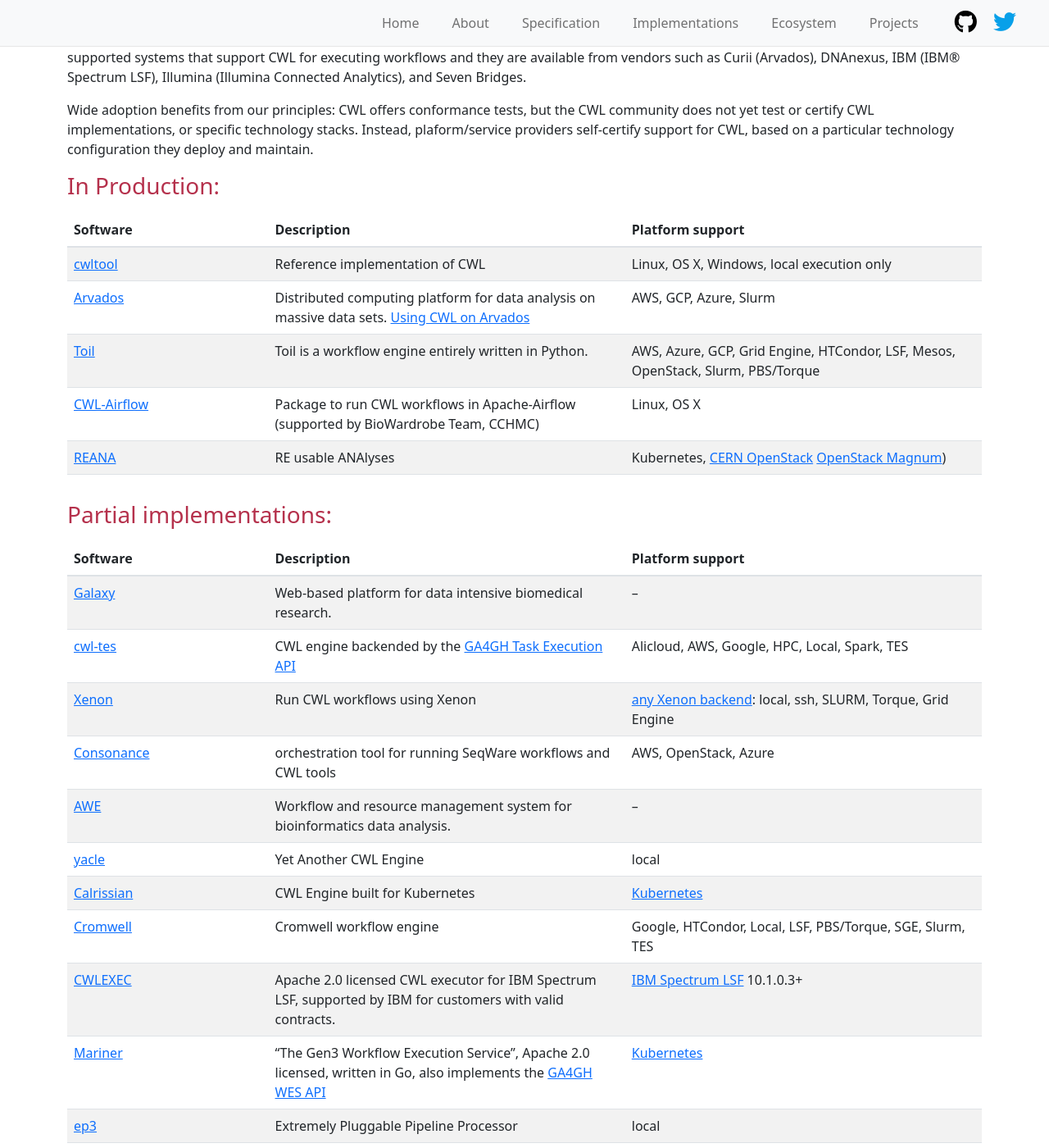
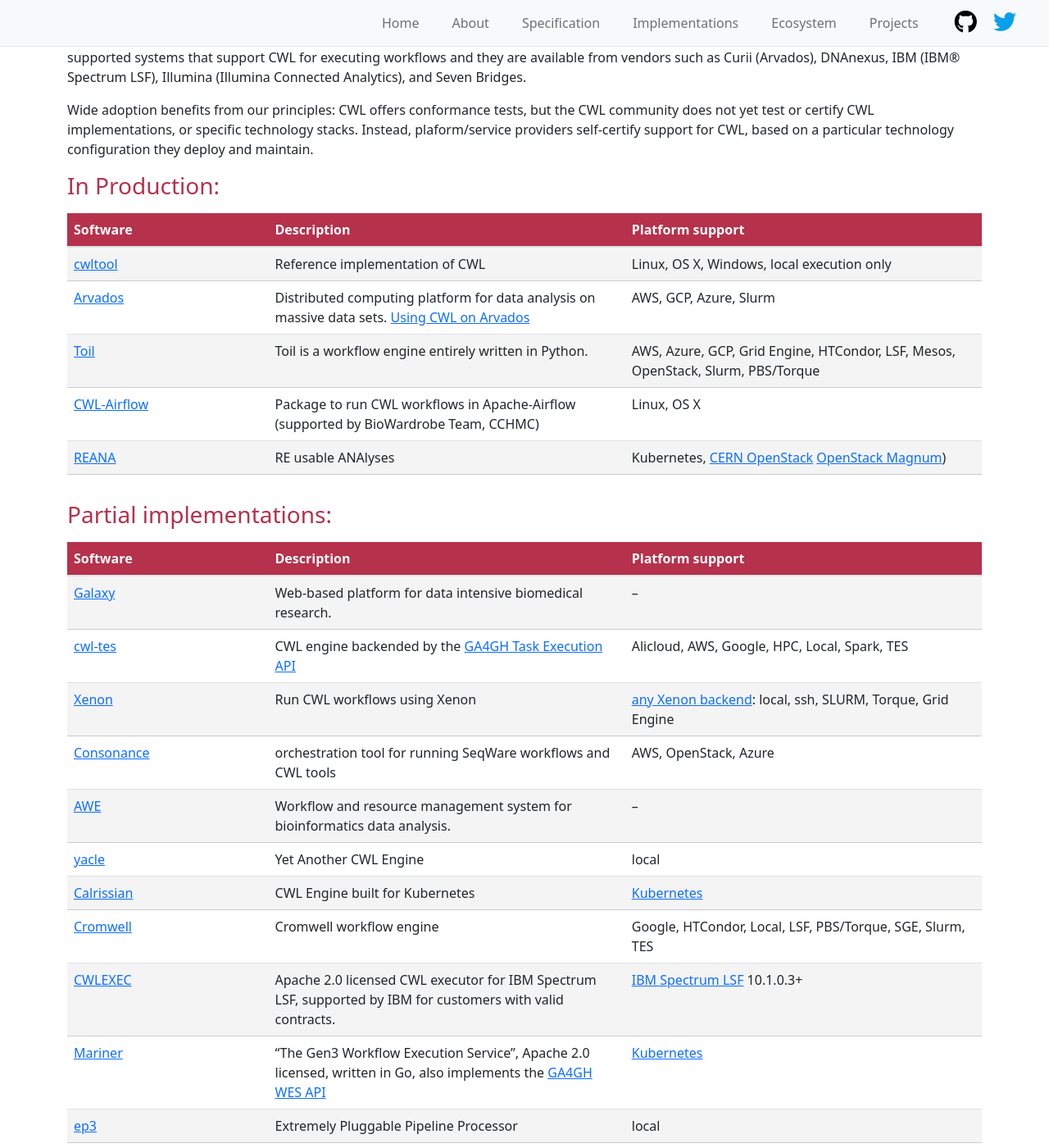
Before and after one commit to common-workflow-language/cwl-website, a Jekyll site: the page built from content/implementations.md, in a window 1280 px wide and 1400 px high, scrolled down 271 px. Shown: the whole window at 82% size. Built offline with Jekyll 4.4.1, drawn with Linux system fonts in a browser that asks for light colours.

Commit message:
Improve Table responsiveness. Add new color scheme to Implementations tables

```diff
--- a/content/_sass/partials/_structure.scss
+++ b/content/_sass/partials/_structure.scss
@@ -141,7 +141,7 @@
 // Tables //
 ////////////
 
-// Soften table header row bottom border
+// Soften table header row bottom border (overrides bootstrap)
 .table > :not(:last-child) > :last-child > * {
   border-bottom: 2px solid $table-border-light;
 }
@@ -150,19 +150,102 @@
   margin: 0 0 2rem;
   table-layout: fixed;
 
+  th,
+  tr,
+  td {
+    display: block;
+  }
+
   th {
     word-break: keep-all;
+  }
+
+  tr {
+    background: white;
+  }
+
+  tr:nth-of-type(odd) td,
+  tr:nth-of-type(even) td {
+    background: #f4f4f4;
+    border-bottom: 1px solid #ccc;
+
+    &:nth-of-type(1) {
+      background: #b5314c;
+    }
+  }
+
+  // tr:nth-of-type(odd) td:nth-of-type(1),
+  // tr:nth-of-type(even) td:nth-of-type(1) {
+  //   background: #b5314c;
+  // }
+
+  td {
+    background: #f4f4f4;
+    border-bottom: 1px solid #ccc;
+    // width: 100%;
+    // min-width: 100%;
+
+    &:first-of-type {
+      background: $cwl-red;
+      border: 0;
+
+      a {
+        color: white;
+        font-weight: 700;
+      }
+    }
+
+    &:nth-of-type(n+2) {
+      background: white;
+    }
   }
 }
 
 @include media-breakpoint-up(md) {
   .table {
+    table-layout: fixed;
+
+    tr:nth-of-type(n+1) {
+      a {
+        font-weight: 400;
+        color: #0d6efd;
+      }
+    }
+
+    tr {
+      display: table-row;
+      // width: initial;
+
+      &:nth-of-type(odd),
+      &:nth-of-type(odd) td {
+        background: #f4f4f4 !important;
+        border-bottom: 1px solid #ccc;
+      }
+
+      &:nth-of-type(even),
+      &:nth-of-type(even) td {
+        background: white !important;
+        border-bottom: 1px solid #dee2e6;
+      }
+    }
+
     th,
     td {
+      display: table-cell;
+
       &:first-of-type {
-        width: 25%;
+        width: 22%;
         word-break: keep-all;
       }
+    }
+
+    th {
+      background: #b5314c;
+      color: white;
+    }
+
+    td {
+      background: #f4f4f4;
     }
   }
 }
--- a/content/implementations.md
+++ b/content/implementations.md
@@ -27,7 +27,7 @@
 {:.cwl-red}
 ### In Production:
 
-{: .table .table-striped .rows-3}
+{: .table .rows-3}
 |Software|Description|Platform support|
 |--- |--- |--- |
 |[cwltool](https://github.com/common-workflow-language/cwltool)|Reference implementation of CWL|Linux, OS X, Windows, local execution only|
@@ -39,7 +39,7 @@
 {:.cwl-red}
 ### Partial implementations:
 
-{: .table .table-striped .rows-3}
+{: .table .rows-3}
 |Software|Description|Platform support|
 |--- |--- |--- |
 |[Galaxy](https://galaxyproject.org/)|Web-based platform for data intensive biomedical research.|&#8211;|
```
